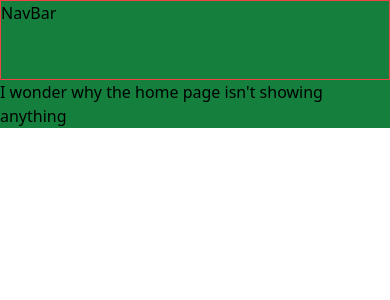
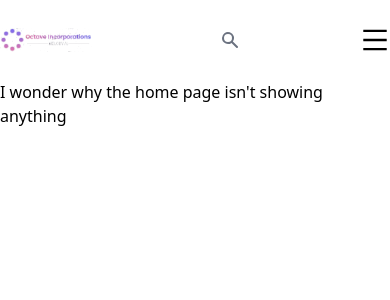
Before and after one commit to PatrickEinstein/oct_Frontends, a React (Create React App) app: page / in a window 390 px wide. Shown: the top 300 px of the page. Built offline with nearby package versions, Linux system fonts and the light colour scheme.

Commit message:
Redesign navbar

```diff
--- a/src/components/NavBar.jsx
+++ b/src/components/NavBar.jsx
@@ -1,7 +1,67 @@
 import React from "react";
+import { Link } from "react-router-dom";
+import { AiOutlineMenu, AiOutlineSearch } from "react-icons/ai";
 
 const NavBar = () => {
-  return <div className="h-20 border border-red-500">NavBar</div>;
+  const MelodyImage = "/images/melody_ai_logo.png";
+  return (
+    <header className="h-20">
+      <nav className="h-full">
+        <div className="flex items-center h-full justify-between">
+          <div>
+            <Link to={"/"} className="flex items-center">
+              <img
+                src={MelodyImage}
+                alt="Octave Logo"
+                className="h-6 mr-3 sm:h-9"
+              />
+            </Link>
+          </div>
+          <div>
+            <button
+              type="button"
+              data-collapse-toggle="navbar-search"
+              aria-controls="navbar-search"
+              aria-expanded="false"
+              class="md:hidden text-gray-500 dark:text-gray-400 hover:bg-gray-100 focus:outline-none focus:ring-4 focus:ring-gray-200 rounded-lg text-sm p-2.5 mr-1"
+            >
+              <svg
+                class="w-5 h-5"
+                aria-hidden="true"
+                fill="currentColor"
+                viewBox="0 0 20 20"
+                xmlns="http://www.w3.org/2000/svg"
+              >
+                <path
+                  fill-rule="evenodd"
+                  d="M8 4a4 4 0 100 8 4 4 0 000-8zM2 8a6 6 0 1110.89 3.476l4.817 4.817a1 1 0 01-1.414 1.414l-4.816-4.816A6 6 0 012 8z"
+                  clip-rule="evenodd"
+                ></path>
+              </svg>
+              <span class="sr-only">Search</span>
+            </button>
+            <div class="relative hidden md:block">
+              <div class="absolute inset-y-0 left-0 flex items-center pl-4 pointer-events-none cursor-pointer">
+                <AiOutlineSearch className="text-lg cursor-pointer" />
+                <span class="sr-only">Search icon</span>
+              </div>
+              <input
+                type="text"
+                id="search-navbar"
+                class="block w-full p-2 pl-10 text-sm text-gray-900  rounded-3xl bg-gray-100
+                outline-none
+                "
+                placeholder="Search..."
+              />
+            </div>
+          </div>
+          <div>
+            <AiOutlineMenu className="text-3xl" />
+          </div>
+        </div>
+      </nav>
+    </header>
+  );
 };
 
 export default NavBar;
--- a/src/pages/Home.jsx
+++ b/src/pages/Home.jsx
@@ -3,7 +3,7 @@ import NavBar from "../components/NavBar";
 
 const HomePage = () => {
   return (
-    <div className="h-full bg-green-700">
+    <div className="h-screen">
       <NavBar />I wonder why the home page isn't showing anything
     </div>
   );
```
